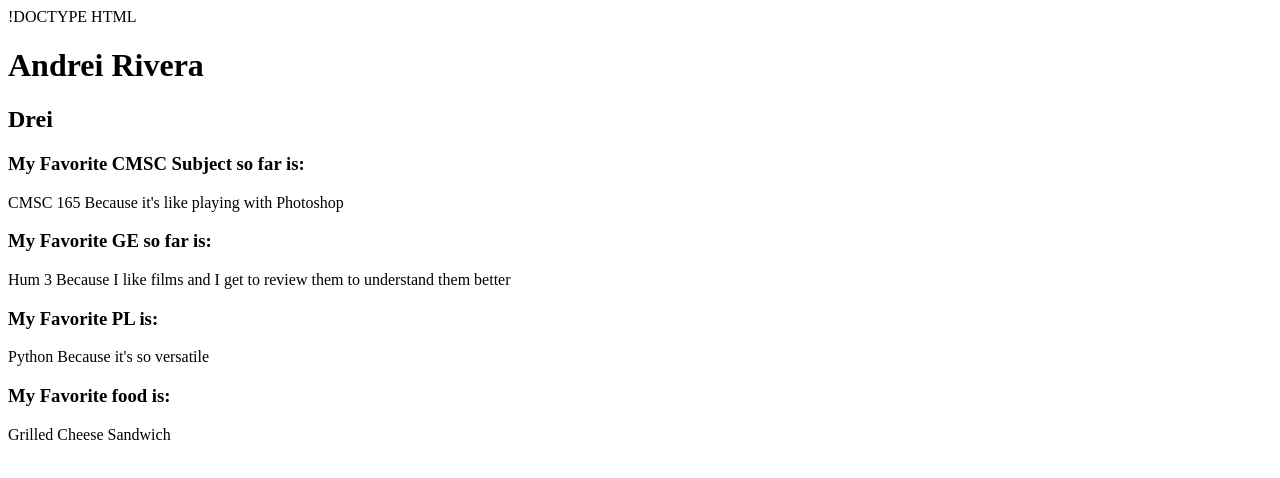
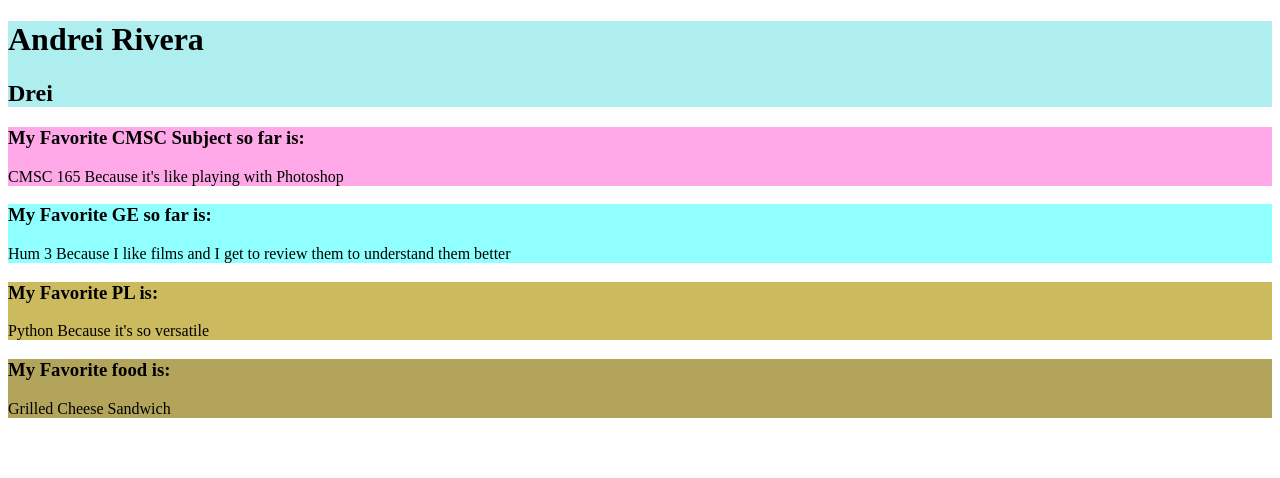
Before and after one commit to darienravier/darienravier.github.io, a plain HTML site: page index.html in a window 1280 px wide. Drawn offline with Linux system fonts and the light colour scheme.

Commit message:
Added a style.css

```diff
--- a/index.html
+++ b/index.html
@@ -1,28 +1,29 @@
-!DOCTYPE HTML
+<!DOCTYPE HTML>
 <html>
 <head>
+	<link rel="stylesheet" type="text/css" href="style.css" media="screen,projection"/>
 </head>
 <body>
-	<div>
+	<div id="name-div">
 		<h1>Andrei Rivera</h1>
 		<h2>Drei</h2>
 	</div>
-	<div>
+	<div id="cmsc-div">
 		<h3>My Favorite CMSC Subject so far is:</h3>
 		<t>CMSC 165</t>
 		<t>Because it's like playing with Photoshop</t>
 	</div>
-	<div>
+	<div id="ge-div">
 		<h3>My Favorite GE so far is:</h3>
 		<t>Hum 3</t>
 		<t>Because I like films and I get to review them to understand them better</t>
 	</div>
-	<div>
+	<div id="pl-div">
 		<h3>My Favorite PL is:</h3>
 		<t>Python</t>
 		<t>Because it's so versatile</t>
 	</div>
-	<div>
+	<div id="food-div">
 		<h3>My Favorite food is:</h3>
 		<t>Grilled Cheese Sandwich</t>
 	</div>
--- /dev/null
+++ b/style.css
@@ -0,0 +1,35 @@
+#name-div {
+	background-color: #AFEEEE;
+}
+
+#cmsc-div {
+	background-color: #FFA8E8;
+}
+
+#ge-div {
+	background-color: #8FFFFF;
+}
+
+#pl-div {
+	background-color: #CCBA5E;
+}
+
+#food-div {
+	background-color: #B3A45B;
+}
+
+.h1 {
+	text-align: center;
+}
+
+.h2 {
+	text-align: center;
+}
+
+.h3 {
+	text-align: center;
+}
+
+.t {
+	text-align: center;
+}
```
